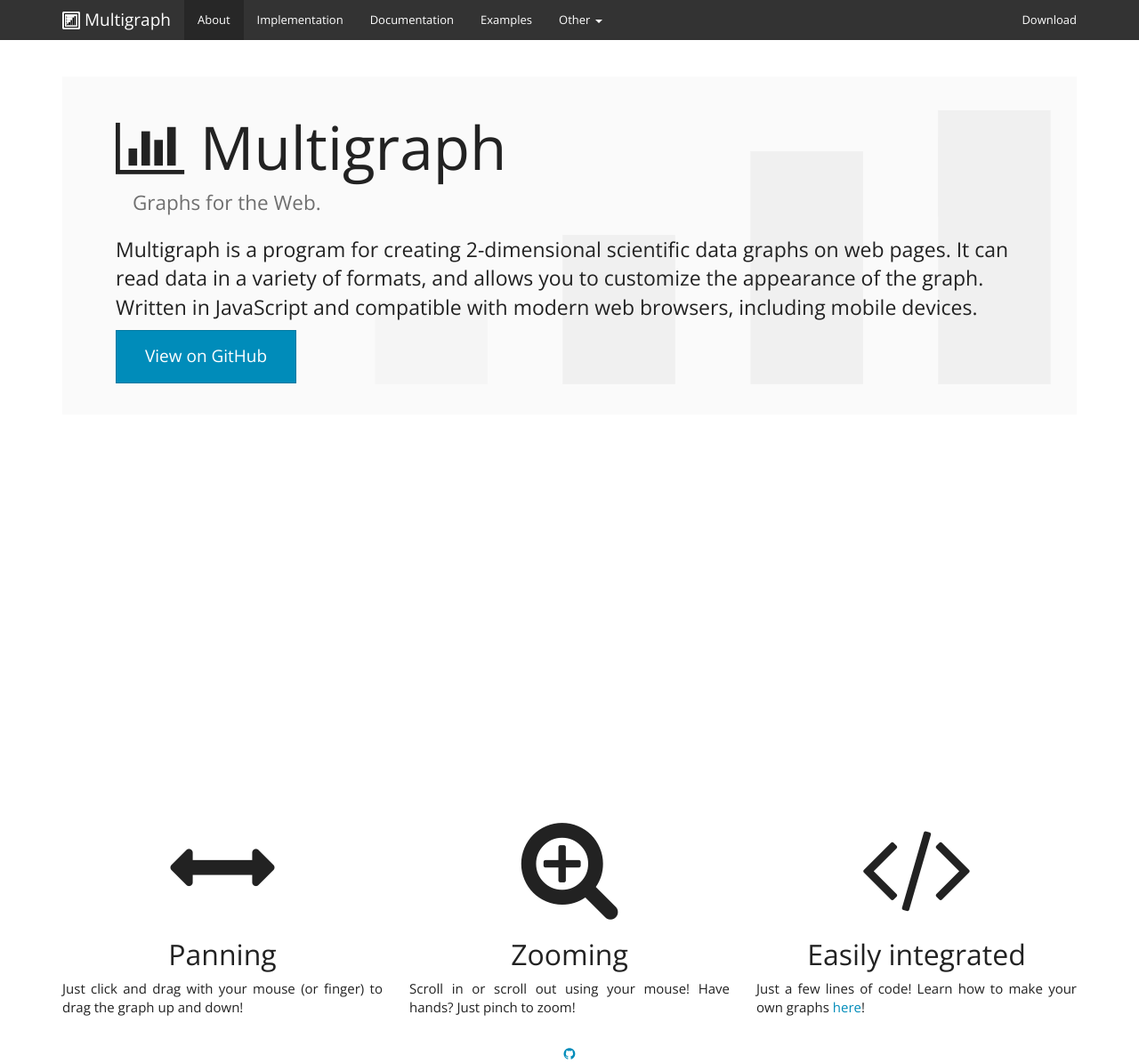
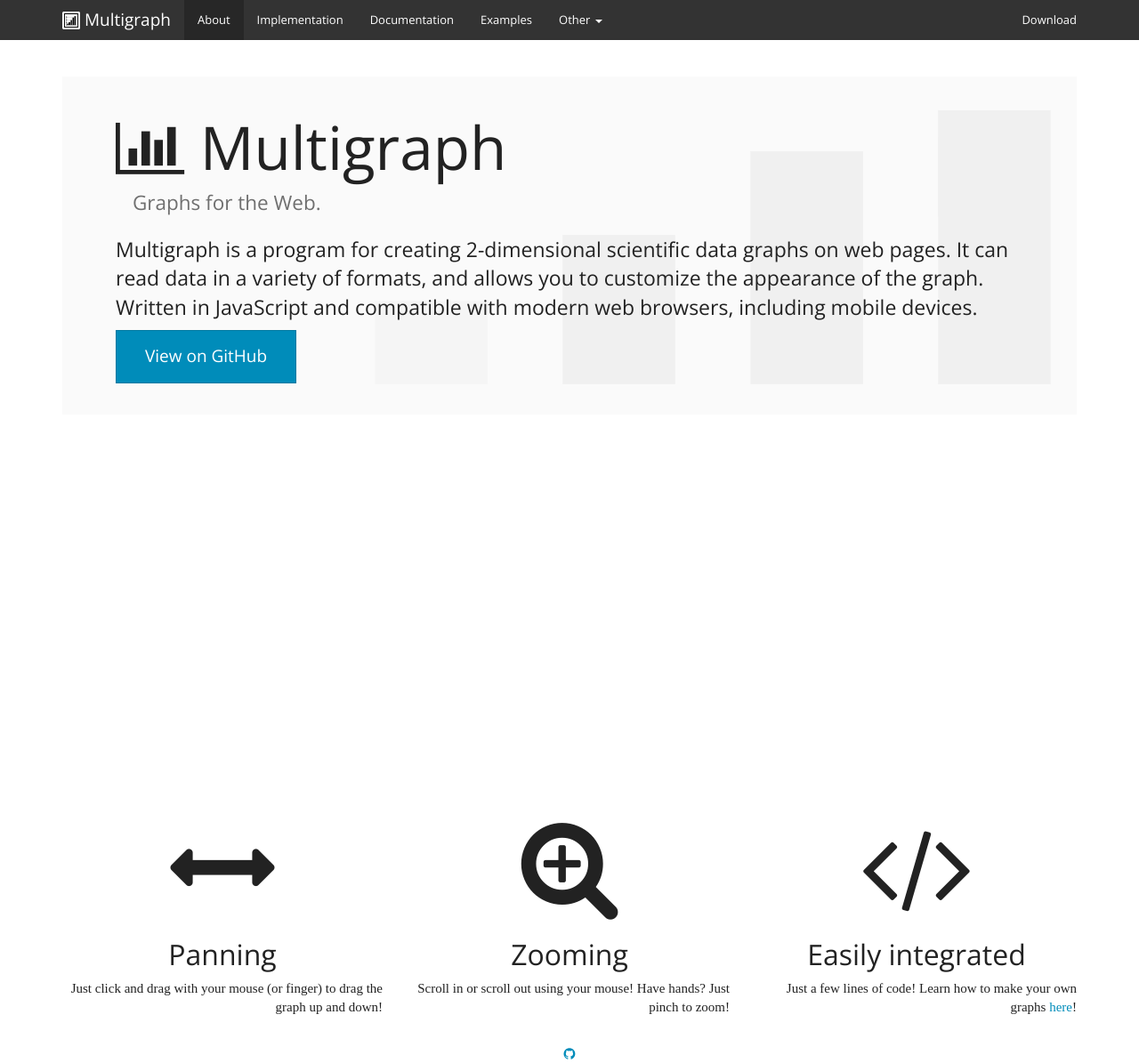
Before and after one commit to khunter3D/khunter3D.github.io, a Jekyll site: the page built from index.html, in a window 1280 px wide and 1195 px high. Shown: the whole window at 89% size. Built offline with Jekyll 4.4.1, drawn with Linux system fonts in a browser that asks for light colours; nearby versions of some CDN libraries; Markdown is read by kramdown in place of the engine named in the settings.

Commit message:
Signed-off-by: unknown <khunter@CHAPMAN.uncanet.unca.edu>

```diff
--- a/css/multigraph.css
+++ b/css/multigraph.css
@@ -19,14 +19,15 @@
 }
 
 .bs-component p {
-    text-align: justify;
+    text-align: right;
+    font-family: bold;
 }
 
 footer {
     padding-top: 20px;
     text-align: center;
 }
-.logos {
+.logos
     bottom: 24px;
     position: absolute;
 }
@@ -36,8 +37,7 @@
 }
 table.release-table {
     margin-left: 40px;
-    width: auto;
-    border-collapse: collapse;
+
 }
 table.release-table td,th {
     padding: 6px 10px 6px 10px;
@@ -59,7 +59,6 @@
     height: 475px;
 }
 .multigraph {
-    width: auto;
     height: 400px;
 }
 table.example-text {
```
